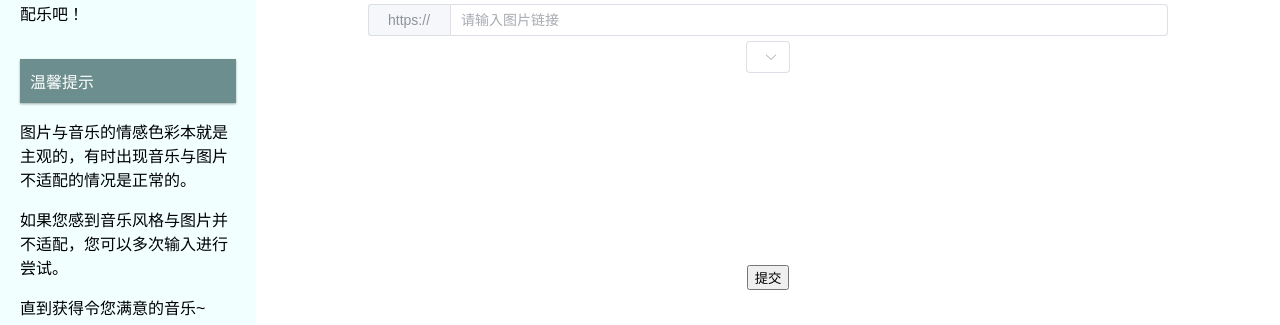
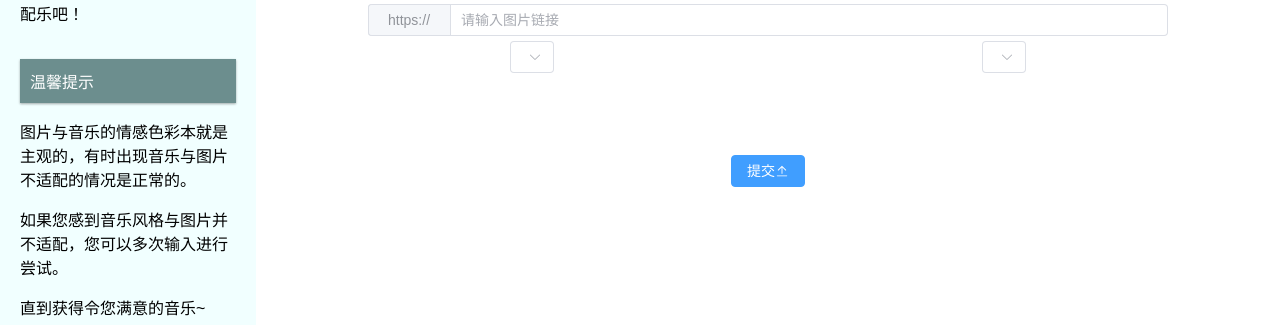
Before and after one commit to Cloud0310/DianCai-Frontend, a Vue app: page /exhibition in a window 1280 px wide. Shown: the part 627-952 px from the top of the page. Built offline with nearby package versions, Linux system fonts and the light colour scheme.

Commit message:
Form.vue further implementation

```diff
--- a/components.d.ts
+++ b/components.d.ts
@@ -7,12 +7,11 @@ export {}
 
 declare module 'vue' {
   export interface GlobalComponents {
+    ElButton: typeof import('element-plus/es')['ElButton']
     ElIcon: typeof import('element-plus/es')['ElIcon']
     ElInput: typeof import('element-plus/es')['ElInput']
     ElSelect: typeof import('element-plus/es')['ElSelect']
     ElUpload: typeof import('element-plus/es')['ElUpload']
-    Form: typeof import('./src/components/Form.vue')['default']
-    Music: typeof import('./src/components/Music.vue')['default']
     RouterLink: typeof import('vue-router')['RouterLink']
     RouterView: typeof import('vue-router')['RouterView']
   }
--- a/src/components/Form.vue
+++ b/src/components/Form.vue
@@ -3,7 +3,9 @@
     <div class="img-source">
       <div>
         <el-upload class="upload-img" drag v-model="fileList" :auto-upload=false accept="image" limit=1 action="#">
-          <el-icon class="el-icon--upload"><upload-filled /></el-icon>
+          <el-icon class="el-icon--upload">
+            <upload-filled/>
+          </el-icon>
           <div class="el-upload__text">将图片拖动到此处或<em>点击上传</em></div>
         </el-upload>
       </div>
@@ -13,6 +15,7 @@
         </el-input>
       </div>
     </div>
+    <div class="options">
       <div class="select-mode">
         <el-select v-model="selectedMode" placeholder="请选择模式">
           <el-option v-for=" item  in  modes " :key="(item.value as number)" :label="(item.mode as string)"
@@ -20,18 +23,65 @@
           </el-option>
         </el-select>
       </div>
-    <div class="select-emo"></div>
+      <div class="select-emo">
+        <el-select v-model="selectedMotion" placeholder="请选择情感">
+          <el-option v-for=" item  in  motions " :key="(item.value as number)" :label="(item.motion as string)"
+                     :value="(item.value as number)">{{ item.motion }}
+          </el-option>
+        </el-select>
+      </div>
+    </div>
+    <div class="submit">
+      <el-button type="primary"> 提交
+        <el-icon>
+          <Upload/>
+        </el-icon>
+      </el-button>
+    </div>
   </div>
 </template>
 
 <script setup lang="ts">
-import { UploadFilled } from '@element-plus/icons-vue';
-import { ElOption, UploadUserFile } from 'element-plus';
-import { ref } from 'vue';
+import {UploadFilled, Upload} from '@element-plus/icons-vue';
+import {ElOption, UploadUserFile} from 'element-plus';
+import {ref} from 'vue';
 
 const fileList = ref<UploadUserFile[]>()
 const imgUrl = ref<String>("")
 const selectedMode = ref<Number>(0)
+const selectedMotion = ref<Number>(0)
+
+const motions: Array<{
+  value: number,
+  motion: string
+}> = [{
+  value: 0,
+  motion: "高兴"
+},
+  {
+    value: 1,
+    motion: "悲伤"
+  },
+  {
+    value: 2,
+    motion: "愤怒"
+  },
+  {
+    value: 3,
+    motion: "惊讶"
+  },
+  {
+    value: 4,
+    motion: "恐惧"
+  },
+  {
+    value: 5,
+    motion: "厌恶"
+  },
+  {
+    value: 6,
+    motion: "中性"
+  }]
 const modes: Array<{
   value: Number,
   mode: String
@@ -69,7 +119,21 @@ const modes: Array<{
   height: 25%;
 }
 
+.options {
+  width: 100%;
+  height: 25%;
+  display: flex;
+  flex-direction: row;
+  justify-content: space-around;
+}
+
 .img-url {
   margin: 5px 0px;
 }
+
+.submit {
+
+}
+
+
 </style>
--- a/src/routes/Exhibition.vue
+++ b/src/routes/Exhibition.vue
@@ -24,11 +24,6 @@
       </div> -->
       <!-- 创建 form 表单 -->
       <Form />
-
-      <div style="text-align: center; width: 80% height: 10%;">
-        <button id="submitButton" type="button">提交</button>
-      </div>
-
     </div>
   </div>
 </template>
```
Lines whose indentation alone changed are shown as unchanged.
